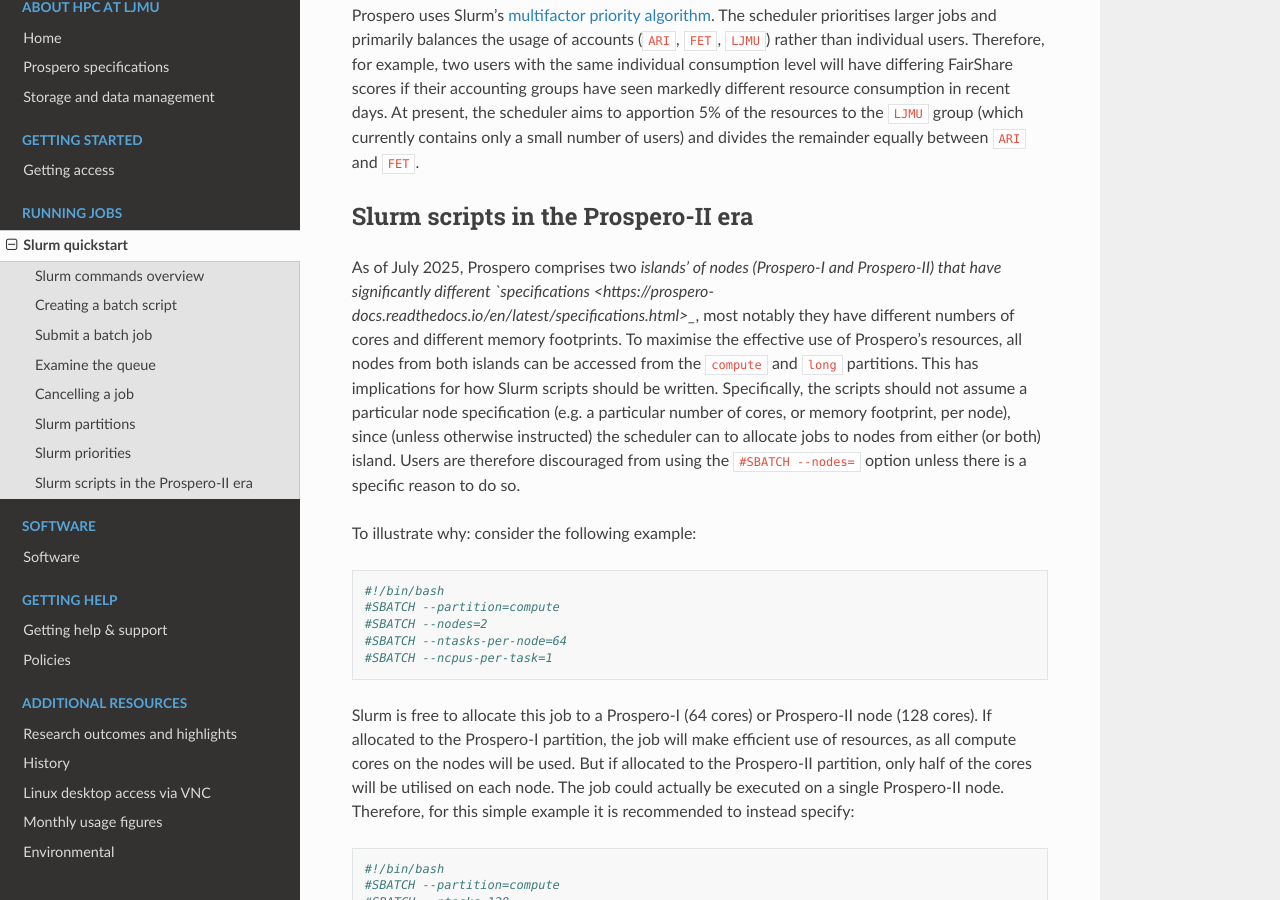
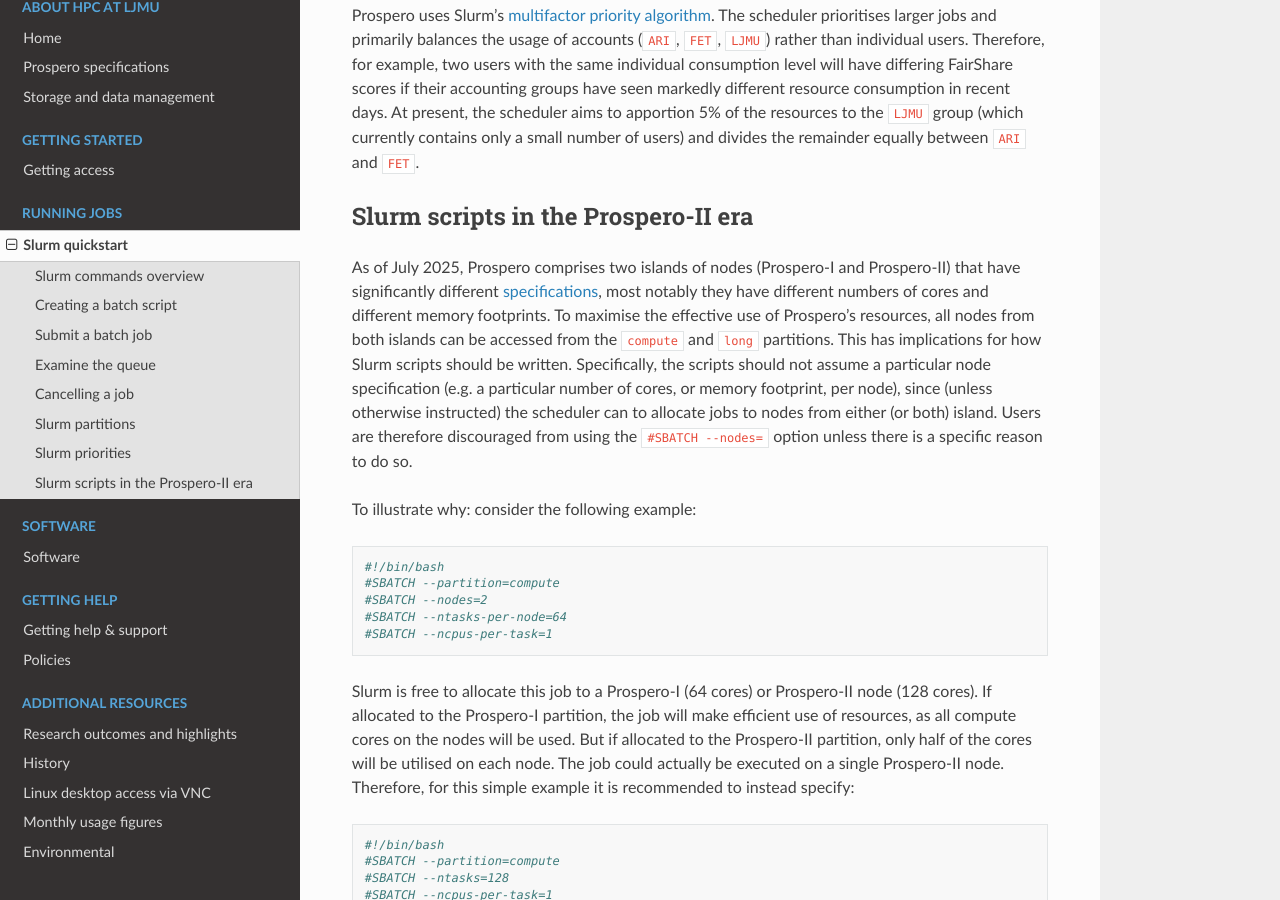
Before and after one commit to astrcrai/prospero-docs, a Sphinx documentation site: the page built from docs/source/scheduler.rst, in a window 1280 px wide and 900 px high, scrolled down 4652 px. Built offline with Sphinx 7.4.7 and the Read the Docs theme 3.1.0, drawn with Linux system fonts in a browser that asks for light colours.

Commit message:
Update scheduler.rst

```diff
--- a/docs/source/scheduler.rst
+++ b/docs/source/scheduler.rst
@@ -196,7 +196,7 @@
 Slurm scripts in the Prospero-II era
 =======================
 
-As of July 2025, Prospero comprises two `islands' of nodes (Prospero-I and Prospero-II) that have significantly different `specifications <https://prospero-docs.readthedocs.io/en/latest/specifications.html>_`, most notably they have different numbers of cores and different memory footprints. To maximise the effective use of Prospero's resources, all nodes from both islands can be accessed from the ``compute`` and ``long`` partitions. This has implications for how Slurm scripts should be written. Specifically, the scripts should not assume a particular node specification (e.g. a particular number of cores, or memory footprint, per node), since (unless otherwise instructed) the scheduler can to allocate jobs to nodes from either (or both) island. Users are therefore discouraged from using the ``#SBATCH --nodes=`` option unless there is a specific reason to do so.
+As of July 2025, Prospero comprises two islands of nodes (Prospero-I and Prospero-II) that have significantly different `specifications <https://prospero-docs.readthedocs.io/en/latest/specifications.html>`_, most notably they have different numbers of cores and different memory footprints. To maximise the effective use of Prospero's resources, all nodes from both islands can be accessed from the ``compute`` and ``long`` partitions. This has implications for how Slurm scripts should be written. Specifically, the scripts should not assume a particular node specification (e.g. a particular number of cores, or memory footprint, per node), since (unless otherwise instructed) the scheduler can to allocate jobs to nodes from either (or both) island. Users are therefore discouraged from using the ``#SBATCH --nodes=`` option unless there is a specific reason to do so.
 
 To illustrate why: consider the following example:
 
```
